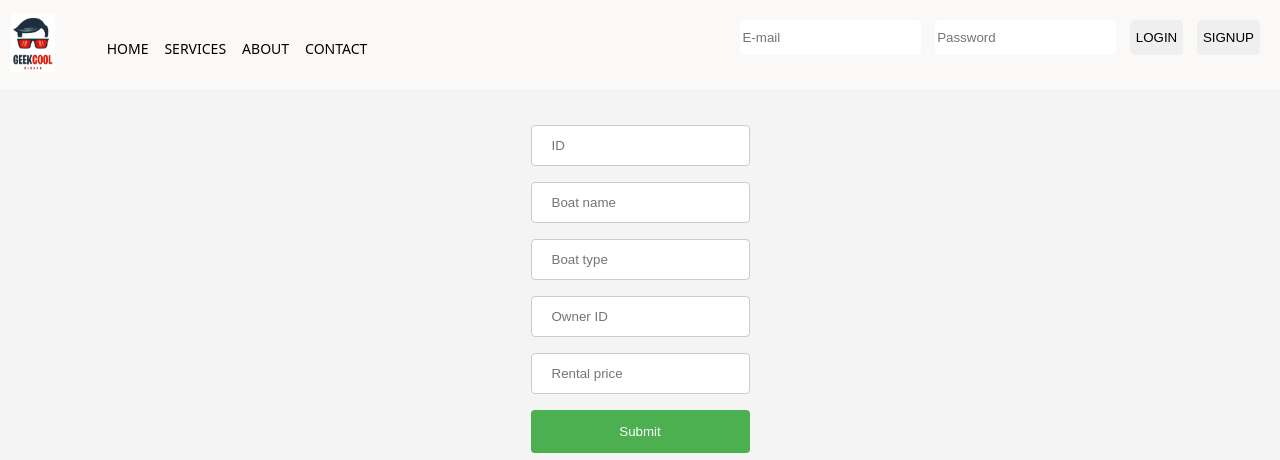
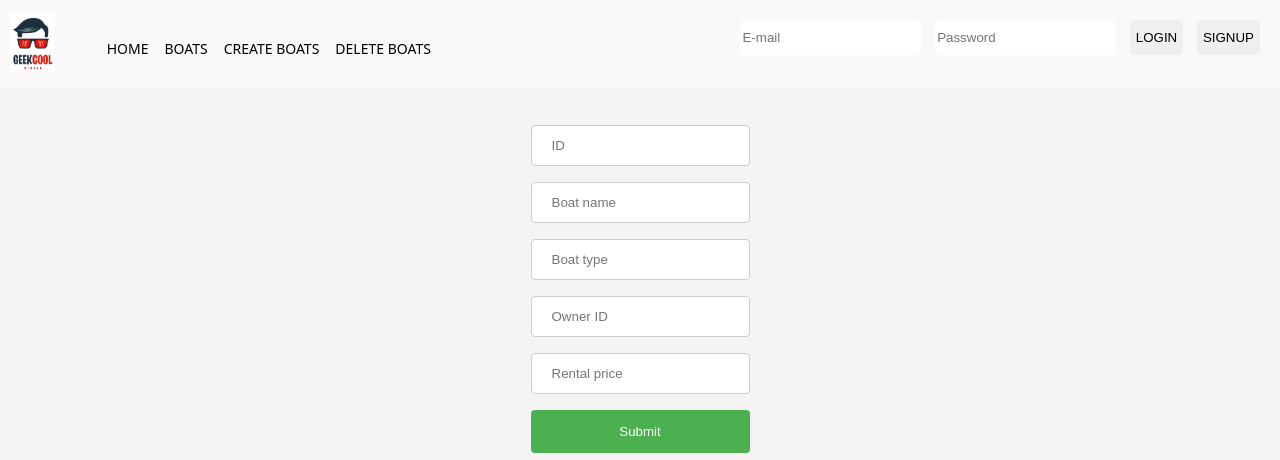
Before and after one commit to nhelock/Flask_Tutorial, a Flask app: page /create in a window 1280 px wide. Shown: the top 460 px of the page. Run offline with Flask 2, Linux system fonts and the light colour scheme.

Commit message:
fixed header tabs

```diff
--- a/templates/base.html
+++ b/templates/base.html
@@ -14,9 +14,9 @@
           <ul class="barItem">
 
             <li><a href="/">HOME</a></li>
-            <li>SERVICES</li>
-            <li>ABOUT</li>
-            <li>CONTACT</li>
+            <li><a href="/boats">BOATS</a></li>
+            <li><a href="/create">CREATE BOATS</a></li>
+            <li><a href="/delete">DELETE BOATS</a></li>
           </ul>
         </div>
 
```
